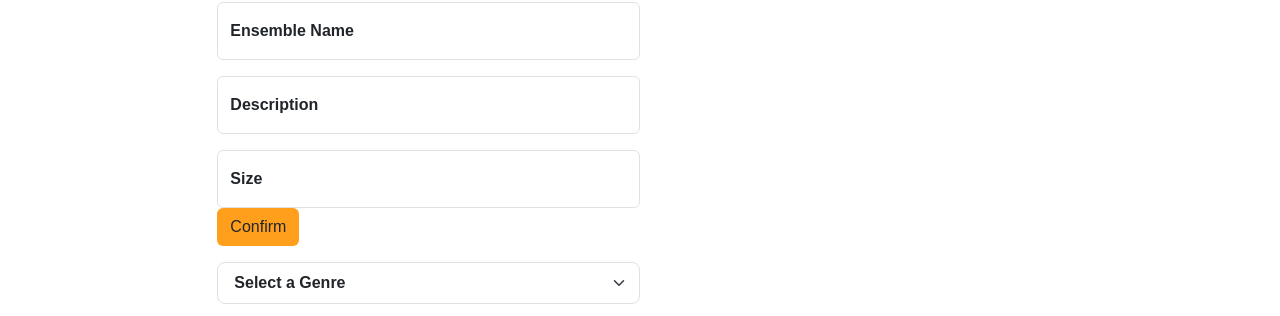
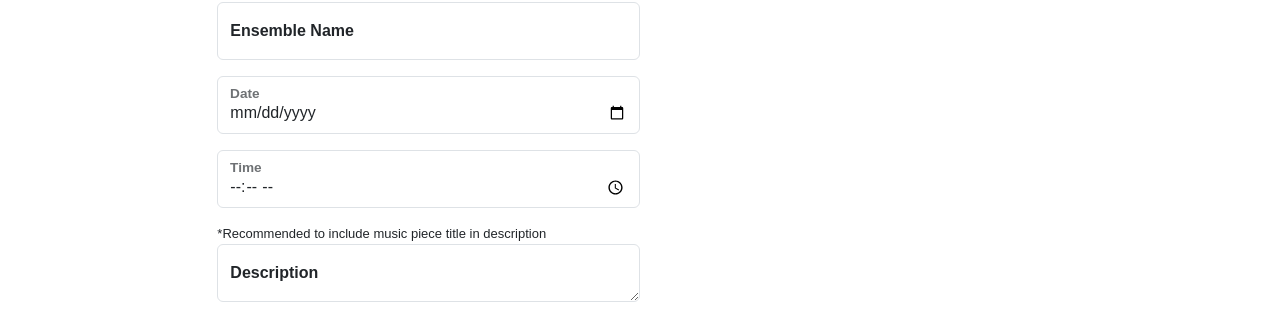
Before and after one commit to DarinVu/Ensemble, an Angular app in the folder ensemble/: page /ensembles-create in a window 1280 px wide. Shown: the part 484-800 px from the top of the page. Built offline with nearby package versions, Linux system fonts and the light colour scheme; a web font is replaced by a local one.

Commit message:
List of ensembles and their important details viewable on ensembles-find page

```diff
--- a/ensemble/src/app/ensembles/ensemble.model.ts
+++ b/ensemble/src/app/ensembles/ensemble.model.ts
@@ -1,6 +1,8 @@
 export class Ensemble {
     constructor(
         public name: string,
+        public date: string,
+        public time: string,
         public description: string,
         public size: number,
         public instruments: string[],
--- a/ensemble/src/app/ensembles/ensembles-create/ensembles-create.component.css
+++ b/ensemble/src/app/ensembles/ensembles-create/ensembles-create.component.css
@@ -52,3 +52,19 @@ select {
 .confirm-btn {
     background-color: #ff9f1c;
 }
+
+.size-container {
+    display: flex;
+}
+
+.confirm-btn {
+    display: flex;
+    align-items: center;
+    font-weight: 600;
+}
+
+.description-rec {
+    font-weight: 400;
+    font-size: small;
+    margin-bottom: 0px;
+}
--- a/ensemble/src/app/ensembles/ensembles-create/ensembles-create.component.html
+++ b/ensemble/src/app/ensembles/ensembles-create/ensembles-create.component.html
@@ -18,14 +18,31 @@
             </div>
             <div class="form-floating mb-3 control">
                 <input
-                    type="text"
+                    type="date"
                     class="form-control"
+                    id="date"
+                    formControlName="date">
+                <label for="name">Date</label>
+            </div>
+            <div class="form-floating mb-3 control">
+                <input
+                    type="time"
+                    class="form-control"
+                    id="time"
+                    formControlName="time">
+                <label for="name">Time</label>
+            </div>
+            <div class="description-container">
+                <p class="description-rec">*Recommended to include music piece title in description</p>
+                <div class="form-floating mb-3 control">
+                    <textarea class="form-control"
                     id="description"
                     placeholder="Description"
-                    formControlName="description">
-                <label for="description">Description</label>
+                    formControlName="description"></textarea>
+                    <label for="description">Description</label>
+                </div>
             </div>
-            <div class="form-floating mb-3 control">
+            <div class="form-floating mb-3 control size-container">
                 <input
                     type="number"
                     class="form-control"
@@ -88,15 +105,15 @@
                     formControlName="genre"
                     >
                     <option class="default-option" selected>Select a Genre</option>
-                    <option value="1">Baroque</option>
-                    <option value="2">Choir</option>
-                    <option value="3">Classical</option>
-                    <option value="4">Contemporary</option>
-                    <option value="5">Country</option>
-                    <option value="6">Romantic</option>
-                    <option value="7">Folk</option>
-                    <option value="8">Jazz</option>
-                    <option value="9">Rock</option>
+                    <option value="Baroque">Baroque</option>
+                    <option value="Choir">Choir</option>
+                    <option value="Classical">Classical</option>
+                    <option value="Contemporary">Contemporary</option>
+                    <option value="Country">Country</option>
+                    <option value="Romantic">Romantic</option>
+                    <option value="Folk">Folk</option>
+                    <option value="Jazz">Jazz</option>
+                    <option value="Rock">Rock</option>
                 </select>
             </div>
             <div class="mb-3">
--- a/ensemble/src/app/ensembles/ensembles-create/ensembles-create.component.ts
+++ b/ensemble/src/app/ensembles/ensembles-create/ensembles-create.component.ts
@@ -22,6 +22,8 @@ export class EnsemblesCreateComponent implements OnInit{
     let instruments = new FormArray([]);
     this.ensembleForm = new FormGroup({
       'name': new FormControl(null, Validators.required),
+      'date': new FormControl(null, Validators.required),
+      'time': new FormControl(null, Validators.required),
       'description': new FormControl(null, Validators.required),
       'size': new FormControl(null, Validators.required),
       'instruments': instruments,
@@ -51,6 +53,8 @@ export class EnsemblesCreateComponent implements OnInit{
   onSubmit() {
     const newEnsemble = new Ensemble(
       this.ensembleForm.value['name'],
+      this.ensembleForm.value['date'],
+      this.ensembleForm.value['time'],
       this.ensembleForm.value['description'],
       this.ensembleForm.value['size'],
       this.ensembleForm.value['instruments'],
--- a/ensemble/src/app/ensembles/ensembles-find/ensembles-find.component.html
+++ b/ensemble/src/app/ensembles/ensembles-find/ensembles-find.component.html
@@ -1,6 +1,6 @@
 <app-header></app-header>
 <div class="row justify-content-center content-container">
-    <div class="col-xs-12 col-md-10 col-lg-8 col-xxl-6">
+    <div class="col-xs-12 col-md-10 col-lg-7 col-xxl-4">
         <h2>Ensembles</h2>
         <div class="options-container">
             <h3 class="curr-page">Find</h3>
--- a/ensemble/src/app/ensembles/ensembles-find/ensembles-item/ensembles-item.component.css
+++ b/ensemble/src/app/ensembles/ensembles-find/ensembles-item/ensembles-item.component.css
@@ -2,3 +2,53 @@
     border-left: 0px;
     border-right: 0px;
 }
+
+.ensemble-container {
+    display: flex;
+    flex-direction: row;
+    align-items: center;
+    gap: 30px
+}
+
+.main-container {
+    display: flex;
+    flex-direction: column;
+}
+
+h3 {
+    font-weight: 600;
+    color: #ff9f1c;
+}
+
+.when-container {
+    display: flex;
+    flex-direction: row;
+    gap: 10px;
+
+}
+
+.content-container {
+    display: flex;
+    flex-direction: row;
+    gap: 50px;
+}
+
+p {
+    color: #6C6D6D;
+}
+
+.instruments-container {
+    display: flex;
+    flex-direction: column;
+    align-items: center;
+}
+
+.content-container {
+    font-size: smaller;
+}
+
+.details-container {
+    display: flex;
+    flex-direction: column;
+    align-items: center;
+}
--- a/ensemble/src/app/ensembles/ensembles-find/ensembles-item/ensembles-item.component.html
+++ b/ensemble/src/app/ensembles/ensembles-find/ensembles-item/ensembles-item.component.html
@@ -1 +1,31 @@
-<li class="list-group-item">{{ ensemble.name}}</li>
+<li class="list-group-item">
+    <div class="ensemble-container">
+        <div class="main-container">
+            <div class="when-container">
+                <p>{{ ensemble.date }}</p>
+                <p>-</p>
+                <p>{{ ensemble.time }}</p>
+            </div>
+            <a><h3>{{ ensemble.name}}</h3></a>
+        </div>
+        <div class="content-container">
+            <div class="details-container">
+                <p>Spots Remaining: </p>
+                <h4>{{ ensemble.size }}</h4>
+            </div>
+            <div class="details-container">
+                <p>Genre:</p>
+                <h4>{{ ensemble.genre }}</h4>
+            </div>
+
+            <div class="instruments-container">
+                <p>Instruments Needed:</p>
+                <ul>
+                    <li *ngFor="let instrument of ensemble.instruments">
+                        {{ instrument.instrument }}
+                    </li>
+                </ul>
+            </div>
+        </div>
+    </div>
+</li>
--- a/ensemble/src/app/profile-creation/profile-creation.component.css
+++ b/ensemble/src/app/profile-creation/profile-creation.component.css
@@ -28,3 +28,7 @@ h3 {
     font-weight: 700;
     background-color: #ff9f1c;
 }
+
+.progress-bar {
+    background-color: #ff9f1c;
+}
--- a/ensemble/src/app/profile-creation/profile-creation.component.html
+++ b/ensemble/src/app/profile-creation/profile-creation.component.html
@@ -1,6 +1,9 @@
 <h1>Ensemble</h1>
 <div class="row justify-content-center">
     <div class="col-xs-12 col-md-3">
+        <div class="progress mb-3" role="progressbar" aria-label="Basic example" aria-valuenow="50" aria-valuemin="0" aria-valuemax="100">
+            <div class="progress-bar" style="width: 50%"></div>
+        </div>
         <h2>Set Up Your Profile</h2>
         <form>
             <div class="mb-3">
```
